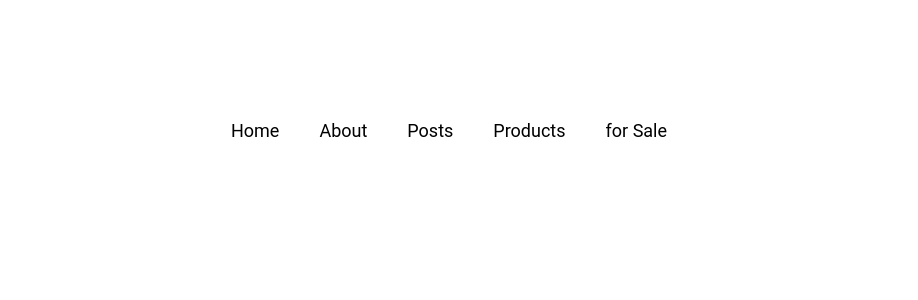
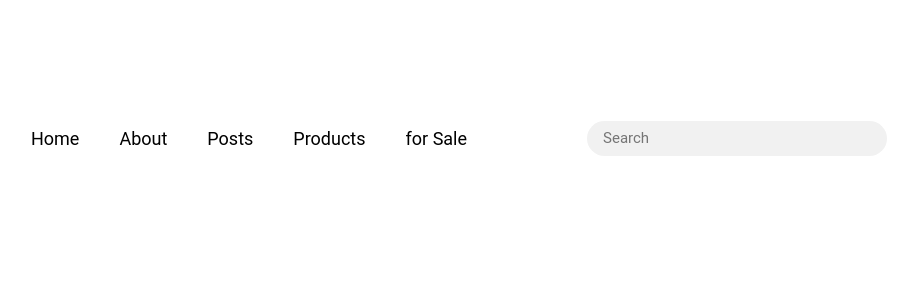
Before and after one commit to SemyonDyachenko/nextjs-app, a Next.js app: page / in a window 1280 px wide. Shown: the top 300 px of the page, without its empty margins (191-1109 px from the left). Built offline with nearby package versions, Linux system fonts and the light colour scheme.

Commit message:
HeaderComponent.js header.module.css

```diff
--- a/components/MainLayout.js
+++ b/components/HeaderComponent.js
@@ -1,10 +1,12 @@
 import Link from "next/link";
 import classes from '../styles/header.module.css'
 
-export function MainLayout({ children }) {
+export function HeaderComponent({ children }) {
     return (
         <>
             <header className={classes.header}>
+
+
                 <nav className={classes.nav}>
                     <Link href={'/posts'}><a>Home</a></Link>
                     <Link href={'/posts'}><a>About</a></Link>
@@ -13,10 +15,15 @@ export function MainLayout({ children }) {
                     <Link href={'/posts'}><a>for Sale</a></Link>
                 </nav>
 
+                <div className={classes.searchContainer}>
+                    <div>
+                        <input className={classes.searchInput} placeholder={"Search"}/>
+
+                    </div>
+                </div>
+
+
             </header>
-            <main>
-                {children}
-            </main>
 
             <style jsx>
                 {`
--- a/pages/index.js
+++ b/pages/index.js
@@ -1,16 +1,15 @@
-import Link from 'next/link'
 import Head from 'next/head'
-import {MainLayout} from "../components/MainLayout"
+import {HeaderComponent} from "../components/HeaderComponent"
 
 export default function Index() {
   return (
      <>
      <Head>
-      <title>Next app</title>
+      <title>Next app - Trees Store</title>
      </Head>
-     <MainLayout>
+     <HeaderComponent>
 
-     </MainLayout>
+     </HeaderComponent>
     </>
   )
 }
--- a/styles/header.module.css
+++ b/styles/header.module.css
@@ -3,17 +3,47 @@
     height: auto;
     float:left;
     box-sizing: border-box;
+    display: flex;
+    justify-content: center;
 }
 
 
 .nav {
+    width:auto;
+    max-width: 60%;
     margin-top:100px;
-    position:fixed;
     height: 60px;
+    display:flex;
     left:0;
+    right:0;
+    top:0;
+    justify-content: center;
+    align-items: center;
+    float:left;
+}
+
+.searchContainer {
+    padding-left: 100px;
+    width:auto;
+    float:left;
+    height: 60px;
+    margin-top:100px;
     top:0;
     right:0;
-    display:flex;
-    justify-content: center;
+    display: flex;
     align-items: center;
 }
+
+.searchInput {
+    width: 300px;
+    height: 35px;
+    border:1px solid transparent;
+    outline:none;
+    background: #f1f1f1;
+    border-radius: 100px;
+    box-sizing: border-box;
+    padding:10px 15px 10px 15px;
+    font-size: 15px;
+    color: #000;
+    font-family: 'Roboto',sans-serif;
+}
```
Also changed, not shown: 1 other file (tests, documents, lock files or other folders).
